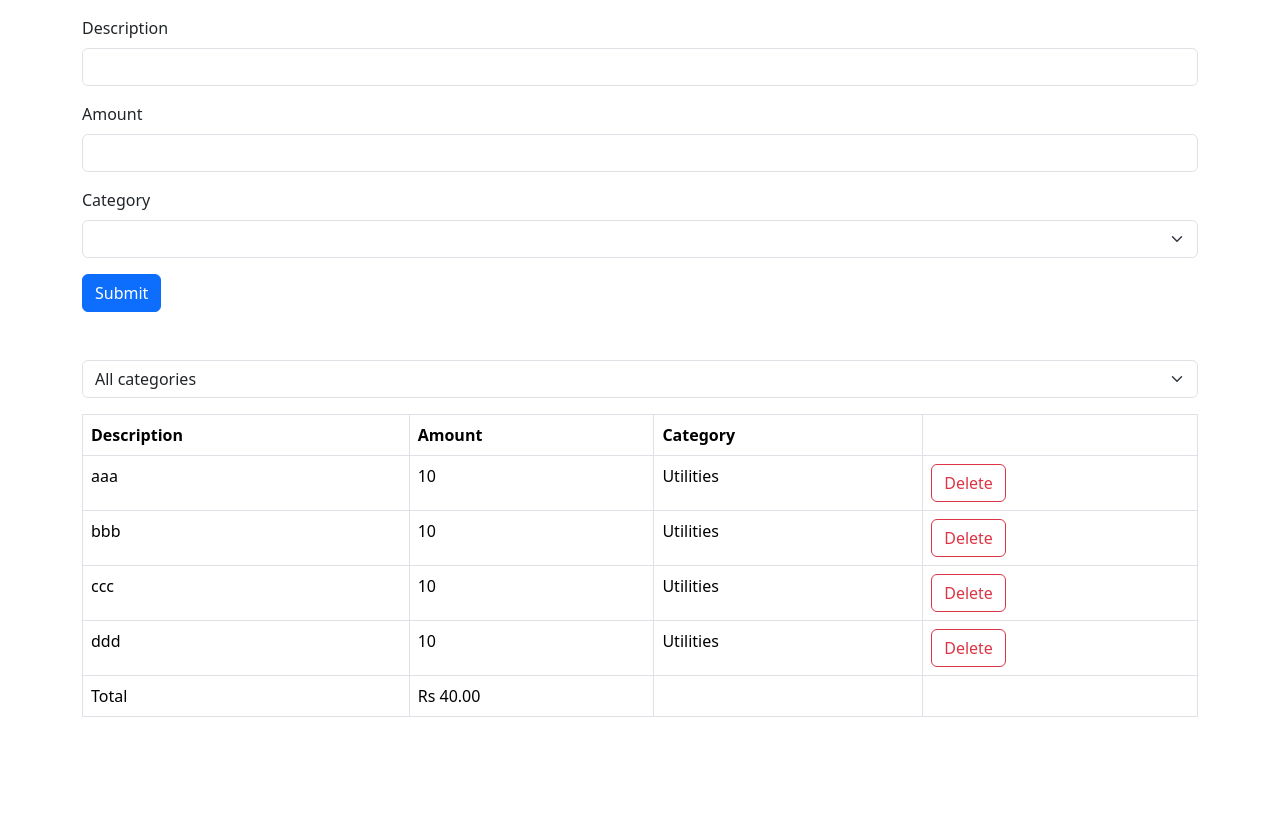
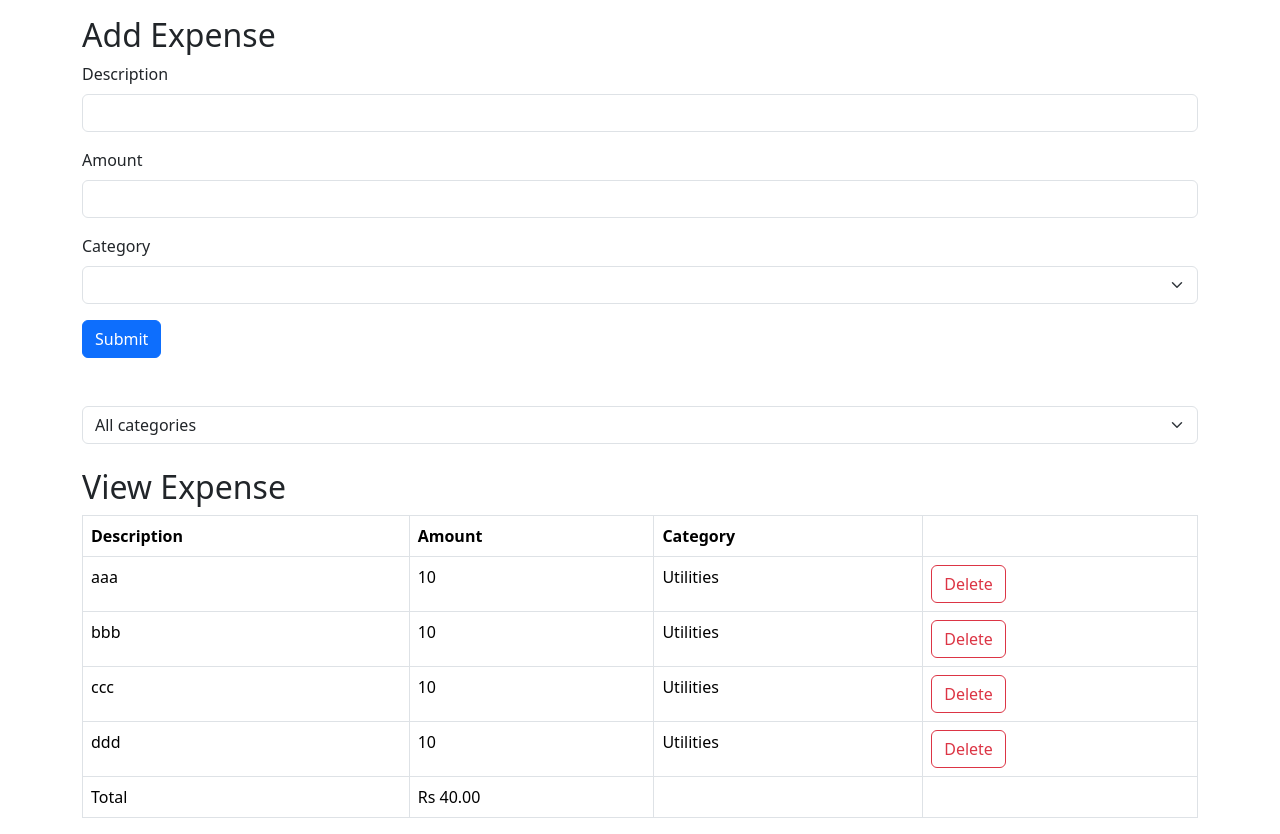
Before and after one commit to Salik-07/expense-tracker, a React (Vite) app: page / in a window 1280 px wide. Before the commit the page ends 800 px from the top, so only its background shows below. Built offline with nearby package versions, Linux system fonts and the light colour scheme.

Commit message:
Complete add expense functionality

```diff
--- a/src/App.tsx
+++ b/src/App.tsx
@@ -1,7 +1,7 @@
 import { useState } from "react";
 import ExpenseList from "./components/ExpenseList";
 import ExpenseFilter from "./components/ExpenseFilter";
-import ExpenseForm from "./components/ExpenseForm";
+import ExpenseForm, { ExpenseFormData } from "./components/ExpenseForm";
 
 function App() {
   const [selectedCategory, setSelectedCategory] = useState("");
@@ -16,12 +16,16 @@ function App() {
     ? expenses.filter((e) => e.category === selectedCategory)
     : expenses;
 
+  const addExpense = (expense: ExpenseFormData) => {
+    setExpenses([...expenses, { ...expense, id: expenses.length + 1 }]);
+  };
+
   return (
     <div className="container my-3">
       <div className="mb-5">
-        <ExpenseForm />
+        <ExpenseForm onSubmit={addExpense} />
       </div>
-      <div className="mb-3">
+      <div className="mb-4">
         <ExpenseFilter
           onSelectCategory={(category) => setSelectedCategory(category)}
         />
--- a/src/components/ExpenseForm.tsx
+++ b/src/components/ExpenseForm.tsx
@@ -17,19 +17,27 @@ const schema = z.object({
   }),
 });
 
-type ExpenseFormData = z.infer<typeof schema>;
+export type ExpenseFormData = z.infer<typeof schema>;
 
-const ExpenseForm = () => {
+interface Props {
+  onSubmit: (data: ExpenseFormData) => void;
+}
+
+const ExpenseForm = ({ onSubmit }: Props) => {
   const {
     register,
     handleSubmit,
+    reset,
     formState: { errors },
   } = useForm<ExpenseFormData>({ resolver: zodResolver(schema) });
 
   return (
+    <>
+      <h2>Add Expense</h2>
       <form
         onSubmit={handleSubmit((data) => {
-        console.log("data", data);
+          onSubmit(data);
+          reset();
         })}
       >
         <div className="mb-3">
@@ -78,6 +86,7 @@ const ExpenseForm = () => {
         </div>
         <button className="btn btn-primary">Submit</button>
       </form>
+    </>
   );
 };
 
--- a/src/components/ExpenseList.tsx
+++ b/src/components/ExpenseList.tsx
@@ -14,6 +14,8 @@ const ExpenseList = ({ expenses, onDelete }: Props) => {
   if (expenses.length === 0) return null;
 
   return (
+    <>
+      <h2>View Expense</h2>
       <table className="table table-bordered">
         <thead>
           <tr>
@@ -54,6 +56,7 @@ const ExpenseList = ({ expenses, onDelete }: Props) => {
           </tr>
         </tfoot>
       </table>
+    </>
   );
 };
 
```
Lines whose indentation alone changed are shown as unchanged.
